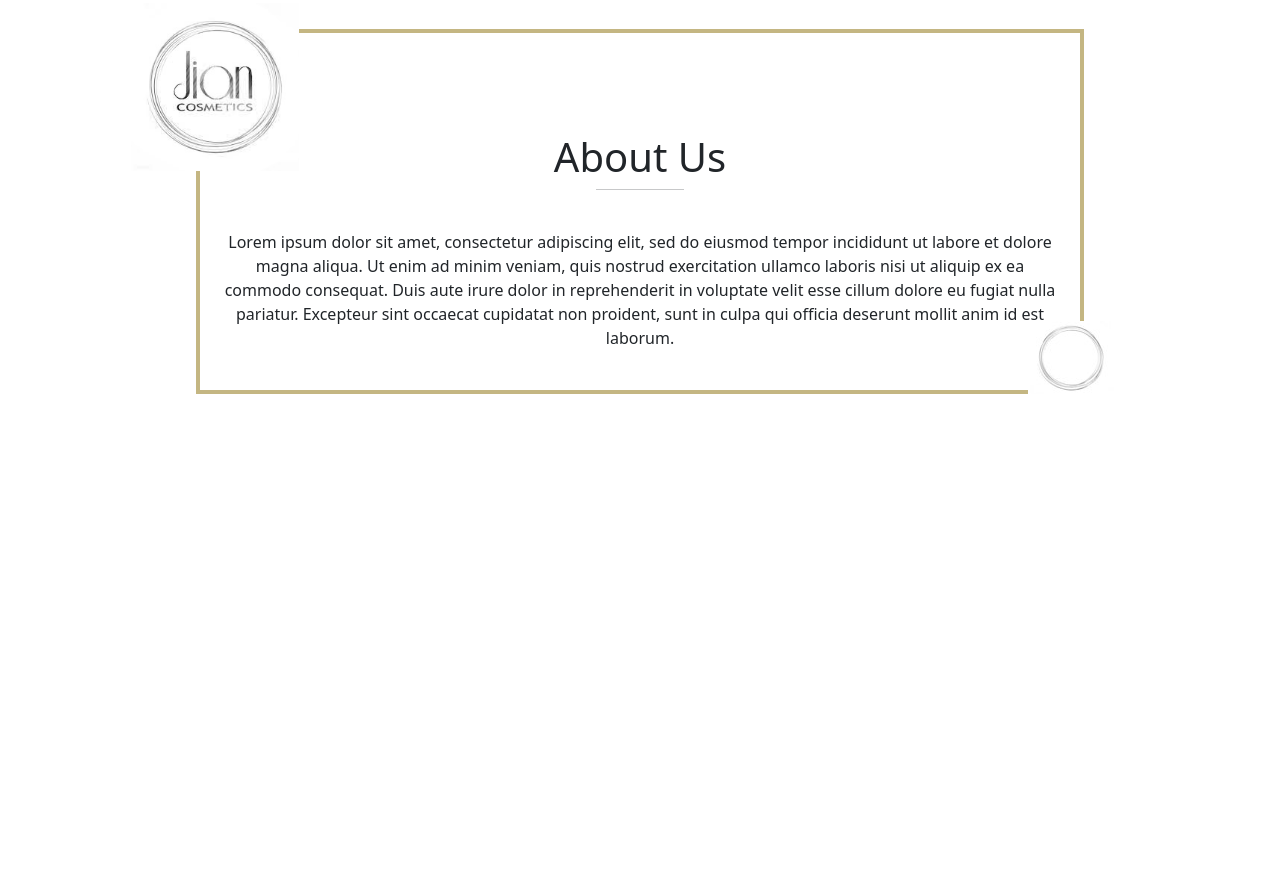
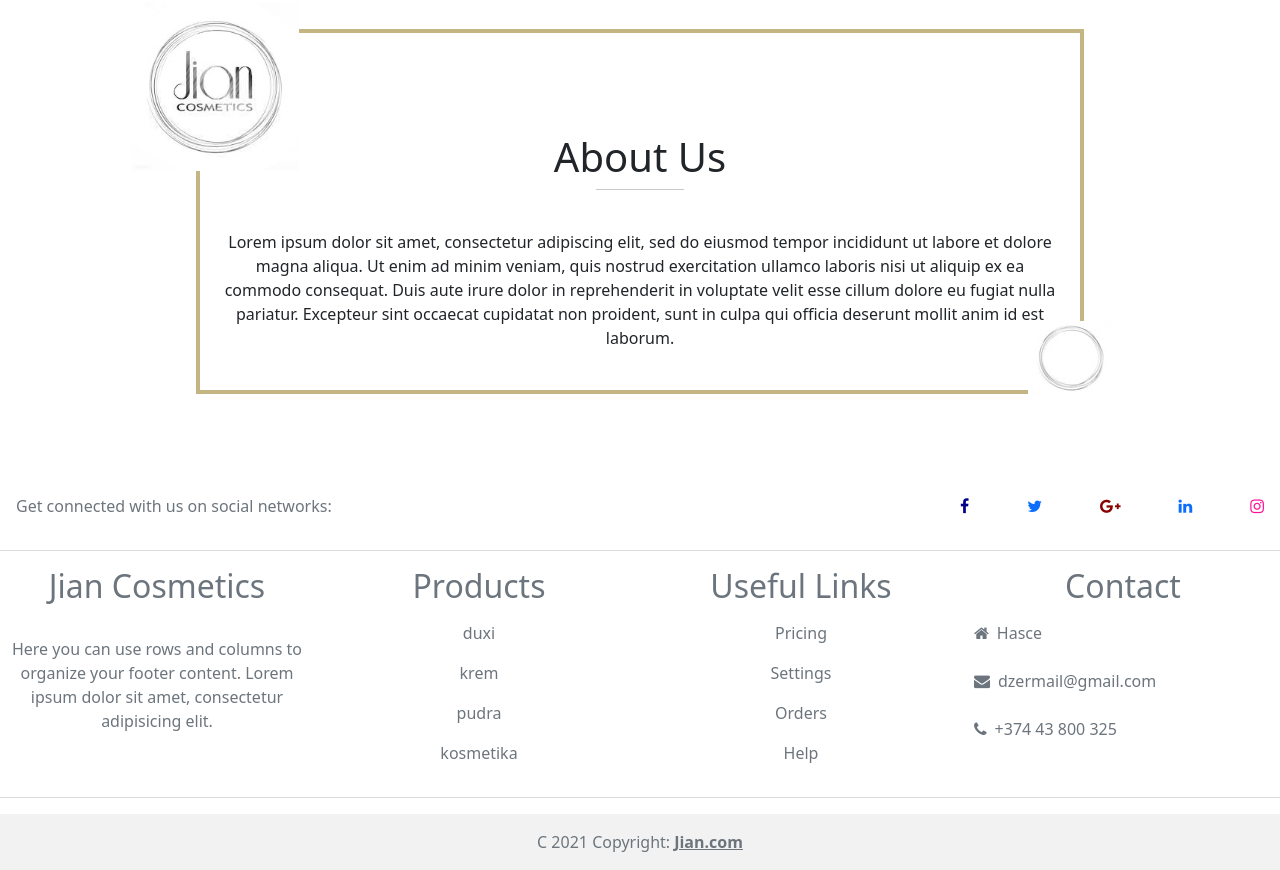
Before and after one commit to NairiAreg/jian, a plain HTML site: page indexner/tyom.html in a window 1280 px wide. Shown: the part 1007-1877 px from the top of the page. Before the commit the page ends 1501 px from the top, so only its background shows below. Drawn offline with nearby package versions, Linux system fonts and the light colour scheme.

Commit message:
Footernem sarqel 03/09

```diff
--- a/indexner/tyom.html
+++ b/indexner/tyom.html
@@ -435,6 +435,97 @@
     </section>
 
 
+
+    <footer class="text-muted text-center">
+        <div class="d-flex justify-content-center justify-content-lg-between">
+            <div class="ms-3 d-none d-lg-block">Get connected with us on social networks:</div>
+            <div class="w-25">
+                <ul class="d-flex justify-content-between list-inline me-3">
+                    <a href="#">
+                        <li><i style="color: darkblue;" class="fa fa-facebook" aria-hidden="true"></i>
+                        </li>
+                    </a>
+                    <a href="#">
+                        <li><i class="fa fa-twitter" aria-hidden="true"></i></li>
+                    </a>
+                    <a href="#">
+                        <li><i style="color: darkred;" class="fa fa-google-plus" aria-hidden="true"></i>
+                        </li>
+                    </a>
+                    <a href="#">
+                        <li><i class="fa fa-linkedin" aria-hidden="true"></i></li>
+                    </a>
+                    <a href="#">
+                        <li><i style="color: deeppink;" class="fa fa-instagram" aria-hidden="true"></i>
+                        </li>
+                    </a>
+                </ul>
+            </div>
+        </div>
+        <hr class="w-100 p-0">
+        <div class="conteiner-fluid m-2 ">
+            <div class="row ">
+                <div class="col-lg-3 col-md-3 ">
+                    <div class="text-center">
+                        <h2 class="text-muted">Jian Cosmetics</h2>
+                        <p class="pt-4">Here you can use rows and columns to organize your footer content. Lorem ipsum dolor sit amet, consectetur adipisicing elit.</p>
+                    </div>
+                </div>
+
+                <div class="col-lg-3 col-md-3">
+                    <div class="text-center">
+                        <h2 class="text-muted">Products</h2>
+                        <ul class="list-unlisted list-inline">
+                            <a href="#" class="text-decoration-none text-muted"><li class="m-3">duxi</li></a>
+                            <a href="#"  class="text-decoration-none text-muted"><li class="m-3">krem</li></a>
+                            <a href="#"  class="text-decoration-none text-muted"><li class="m-3">pudra</li></a>
+                            <a href="#"  class="text-decoration-none text-muted"><li class="m-3">kosmetika</li></a>
+                        </ul>
+                    </div>
+                </div>
+
+                <div class="col-lg-3 col-md-3">
+                    <div class="text-center">
+                        <h2 class="text-muted">Useful Links</h2>
+                        <ul class="list-unlisted list-inline">
+                            <a href="#" class="text-decoration-none text-muted"><li class="m-3">Pricing</li></a>
+                            <a href="#"  class="text-decoration-none text-muted"><li class="m-3">Settings</li></a>
+                            <a href="#"  class="text-decoration-none text-muted"><li class="m-3">Orders</li></a>
+                            <a href="#"  class="text-decoration-none text-muted"><li class="m-3">Help</li></a>
+                        </ul>
+                    </div>
+                </div>
+
+                <div class="col-lg-3 col-md-3">
+                    <div class="text-center">
+                    <h2 class="text-muted">Contact</h2>
+                   <div class="d-flex w-100 pt-2">
+                    <i  class="fa fa-home pe-2 pt-1" aria-hidden="true"></i>
+                    <p class="">Hasce</p>
+                   </div>
+
+                   <div class="d-flex w-100 pt-2">
+                    <i class="fa fa-envelope pe-2 pt-1" aria-hidden="true"></i>
+                    <p class="">dzermail@gmail.com</p>
+                   </div>
+                    </div>
+
+                    <div class="d-flex w-100 pt-2">
+                        <i class="fa fa-phone pe-2 pt-1" aria-hidden="true"></i>
+                        <p class="">+374 43 800 325</p>
+                       </div>
+                    </div>
+                </div>
+            </div>
+        </div>
+        <hr class="w-100 p-0">
+
+        <div style="background-color:rgba(0, 0, 0, 0.05);" class="d-flex pt-3 justify-content-center ">
+        <p class="pe-1">C 2021 Copyright:</p>
+            <a href="#" class="text-reset fw-bold"> Jian.com</a>
+        </div>
+
+    </footer>
 </body>
 
 </html>
```
